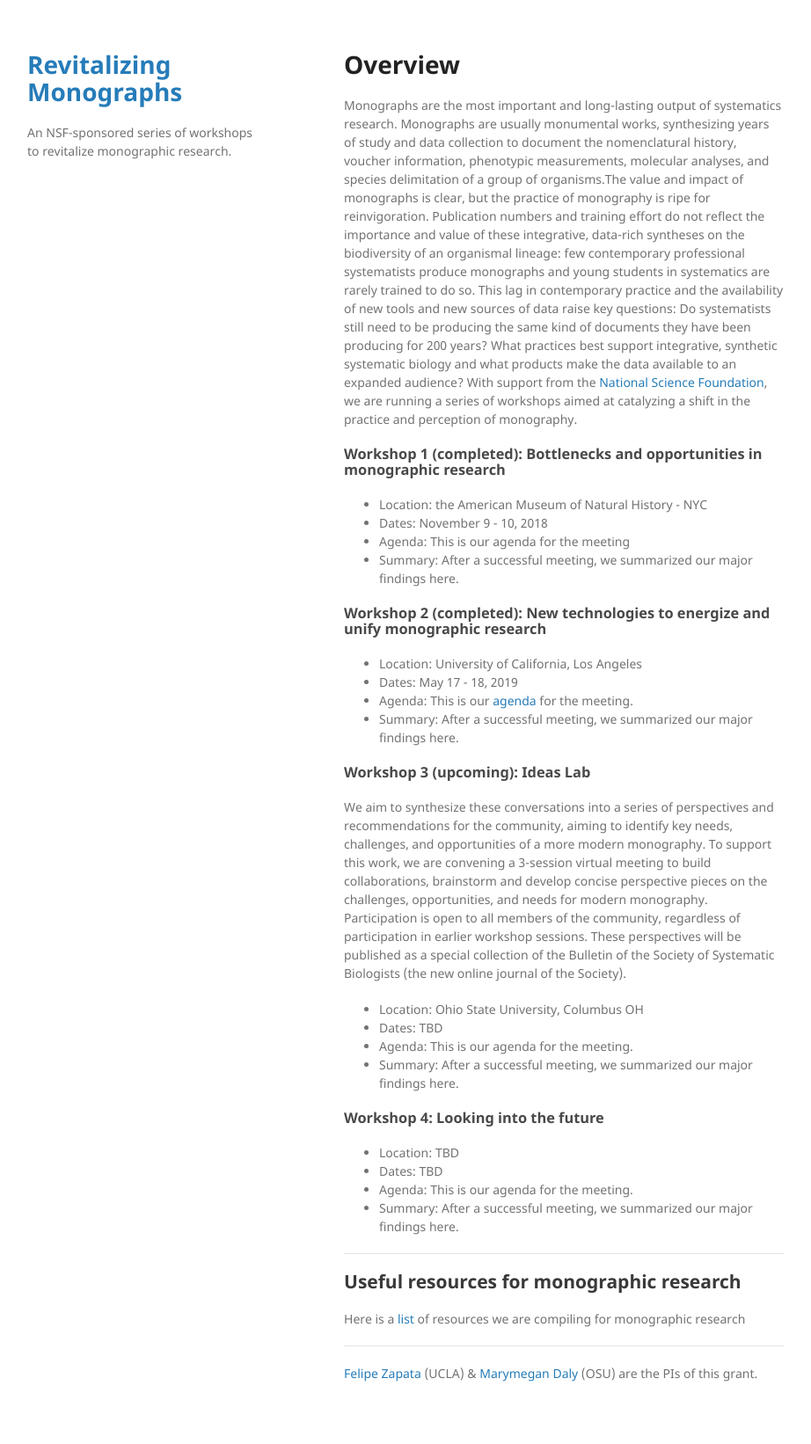
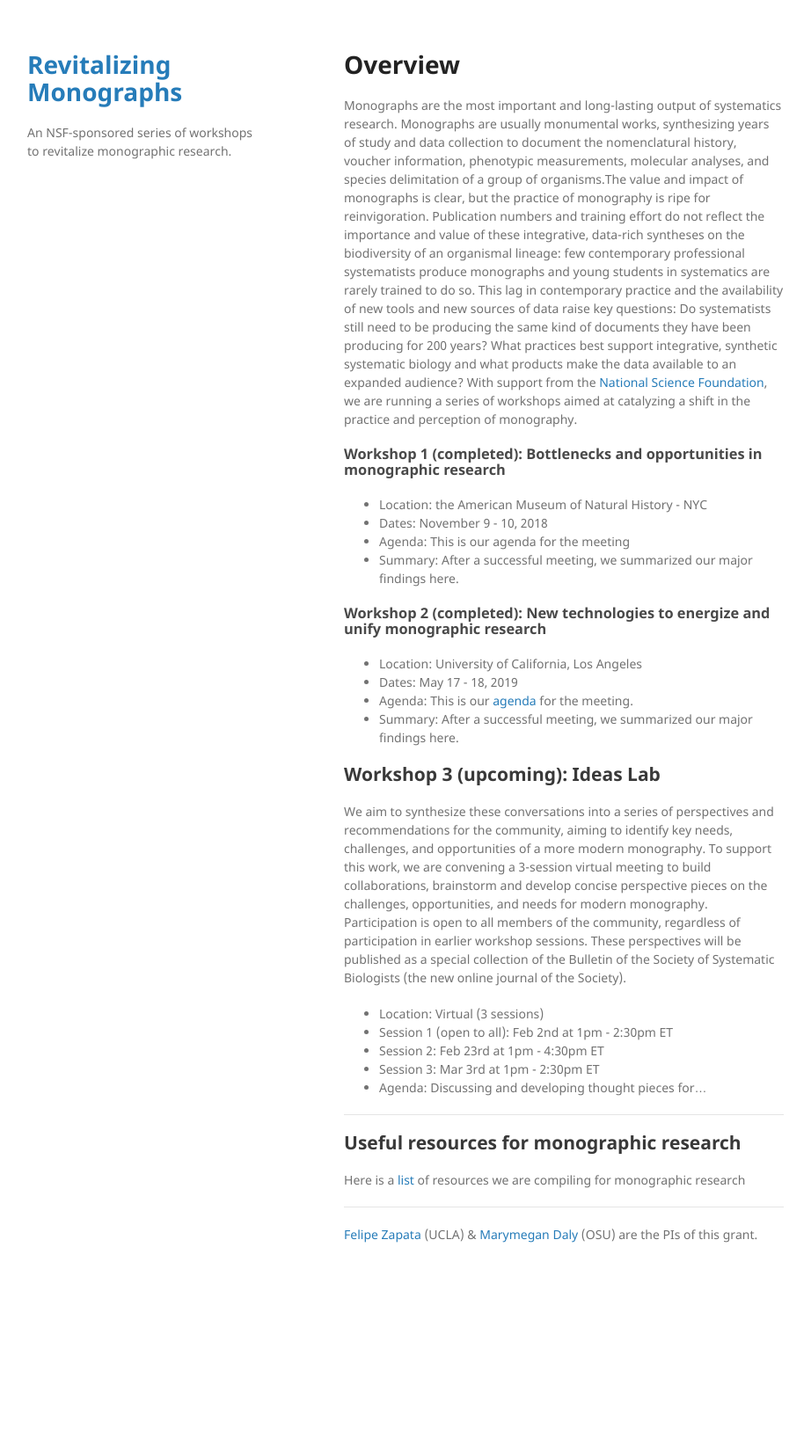
Before and after one commit to revitalizingmonographs/revitalizingmonographs.github.io, a Jekyll site: the page built from index.md, in a window 1280 px wide. Shown: the whole page at 88% size, without its empty margins (179-1101 px from the left). Built offline with Jekyll 4.4.1, drawn with Linux system fonts in a browser that asks for light colours; our own code applies the rules of GitHub Pages for plain Markdown files; after the commit the page ends 1484 px from its top, so only the background shows below that.

Commit message:
more edits

```diff
--- a/index.md
+++ b/index.md
@@ -20,21 +20,15 @@ Monographs are the most important and long-lasting output of systematics researc
 * Agenda: This is our [agenda](./W2Agenda.html) for the meeting.
 * Summary: After a successful meeting, we summarized our major findings here.
 
-### Workshop 3 (upcoming): Ideas Lab
+## Workshop 3 (upcoming): Ideas Lab
 
 We aim to synthesize these conversations into a series of perspectives and recommendations for the community, aiming to identify key needs, challenges, and opportunities of a more modern monography. To support this work, we are convening a 3-session virtual meeting to build collaborations, brainstorm and develop concise perspective pieces on the challenges, opportunities, and needs for modern monography. Participation is open to all members of the community, regardless of participation in earlier workshop sessions.  These perspectives will be published as a special collection of the Bulletin of the Society of Systematic Biologists (the new online journal of the Society).
 
-* Location: Ohio State University, Columbus OH
-* Dates: TBD
-* Agenda: This is our agenda for the meeting.
-* Summary: After a successful meeting, we summarized our major findings here.
-
-### Workshop 4: Looking into the future
-
-* Location: TBD
-* Dates: TBD
-* Agenda: This is our agenda for the meeting.
-* Summary: After a successful meeting, we summarized our major findings here.
+* Location: Virtual (3 sessions)
+* Session 1 (open to all): Feb 2nd at 1pm - 2:30pm ET
+* Session 2: Feb 23rd at 1pm - 4:30pm ET
+* Session 3: Mar 3rd at 1pm - 2:30pm ET
+* Agenda: Discussing and developing thought pieces for...
 
 ---
 
```
